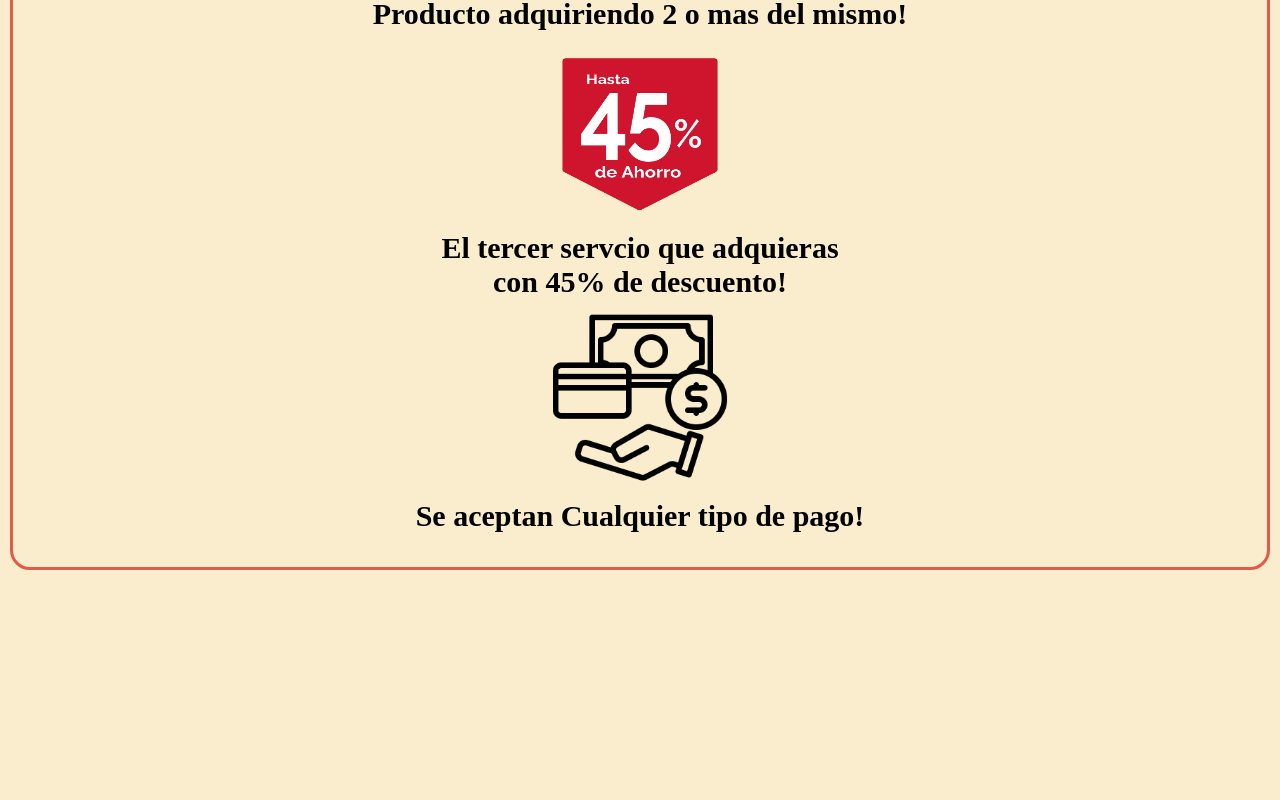
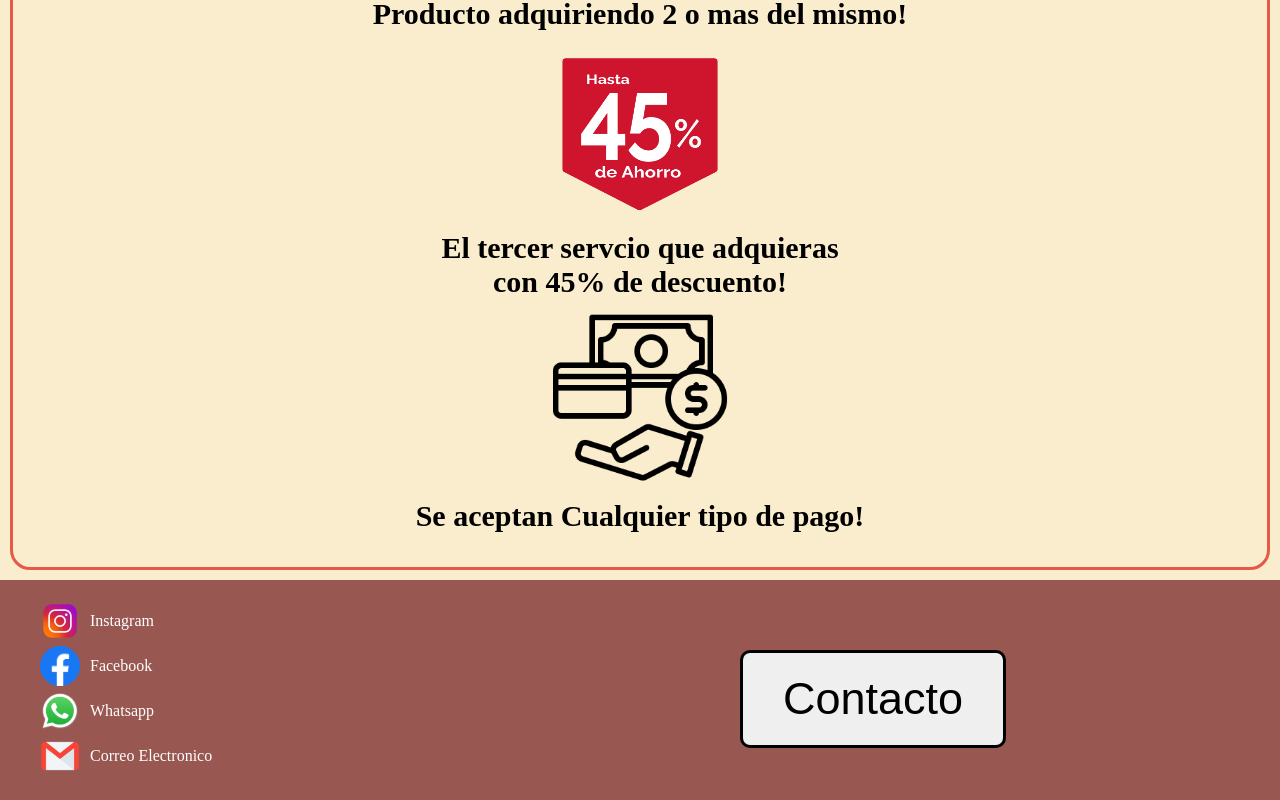
Before and after one commit to Tomahumada/Proyecto-Esthetic, a plain HTML site: page index.html in a window 1280 px wide. Shown: the part 1983-2783 px from the top of the page. Before the commit the page ends 2563 px from the top, so only its background shows below. Drawn offline with nearby package versions, Linux system fonts and the light colour scheme.

Commit message:
Agregue el NAV y el FOOTER

```diff
--- a/index.html
+++ b/index.html
@@ -17,6 +17,16 @@
             <div class="logo">
                 <a href=""><img class="imagen" src="/images/Logo.png" alt=""></a><br>
             </div>
+
+            <nav class="menunav">
+                <ul class="nav-list">
+                    <li class="list-links"><a href="index.html">Inicio</a></li>
+                    <li class="list-links"><a href="/pages/productos.html">Productos</a></li>
+                    <li class="list-links"><a href="/pages/servicios.html">Servicios</a></li>
+                    <li class="list-links"><a href="/pages/sobre-nosotros.html">Sobre Nosotros</a></li>
+                    <li class="list-links"><a href="/pages/contacto.html">Contacto</a></li>
+                </ul>
+            </nav>
         </header>
 
             <h1 class="titulo1" data-aos="zoom-out-down"> Esthetic </h1>
@@ -50,7 +60,22 @@
             </p>
         </section>
 
-
+        <footer class="foter">
+            <p class="red-footer">
+                <a class="redes" href="https://www.instagram.com/tomas_ah.c/" target="_blank"><img class="img-pie"
+                        src="/images/instagram.png" alt=""> Instagram</a>
+                <a class="redes" href="https://www.facebook.com/tomas.ahumada.750/" target="_blank"><img class="img-pie"
+                        src="/images/facebook.png" alt=""> Facebook</a>
+                <a class="redes"
+                    href="https://wa.me/+5493518174905?text=Hola%20Me%20interesa%20el%20auto%20que%20est%C3%A1s%20vendiendo"
+                    target="_blank"><img class="img-pie" src="/images/WhatsApp.svg.png" alt=""> Whatsapp</a>
+                <a class="redes"
+                    href="https://mail.google.com/mail/u/0/?tab=rm&ogbl#inbox?compose=DmwnWstpsZXTBBDjpvTPQfFRzHtSqfWpTTVThMVsXZkHMWbBFcpFRCFwMTqGzGbSVKQMDkKzLFxv"
+                    target="_blank"><img class="img-pie" src="/images/correo-electronico.png" alt=""> Correo
+                    Electronico</a>
+            </p>
+            <a href="/pages/contacto.html"><button class="btn-footer">Contacto</button></a>
+        </footer>
     </div>
     <a href="https://wa.me/+5493518174905?text=Hola%20Me%20interesa%20el%20auto%20que%20est%C3%A1s%20vendiendo"
         target="_blank"><img class="imgwhats" src="/images/WhatsApp.svg.png" alt=""></a>
```
